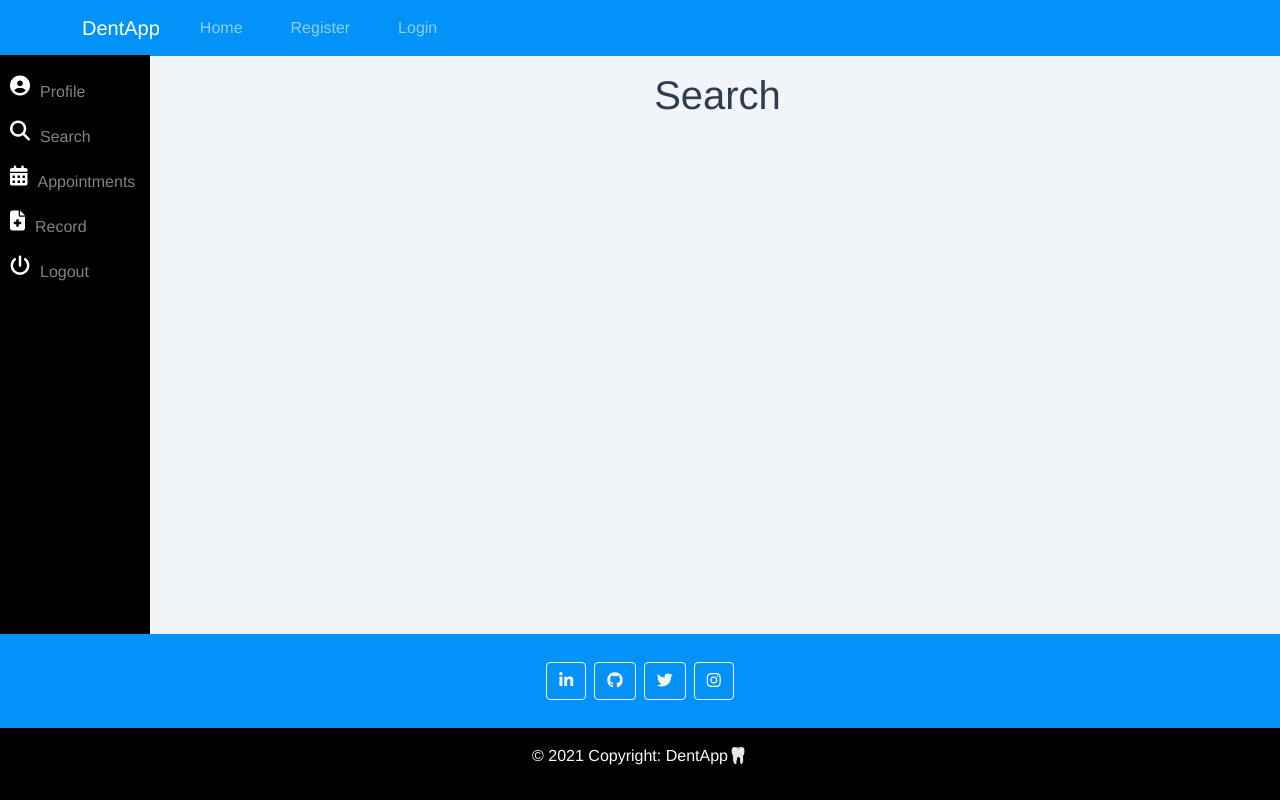
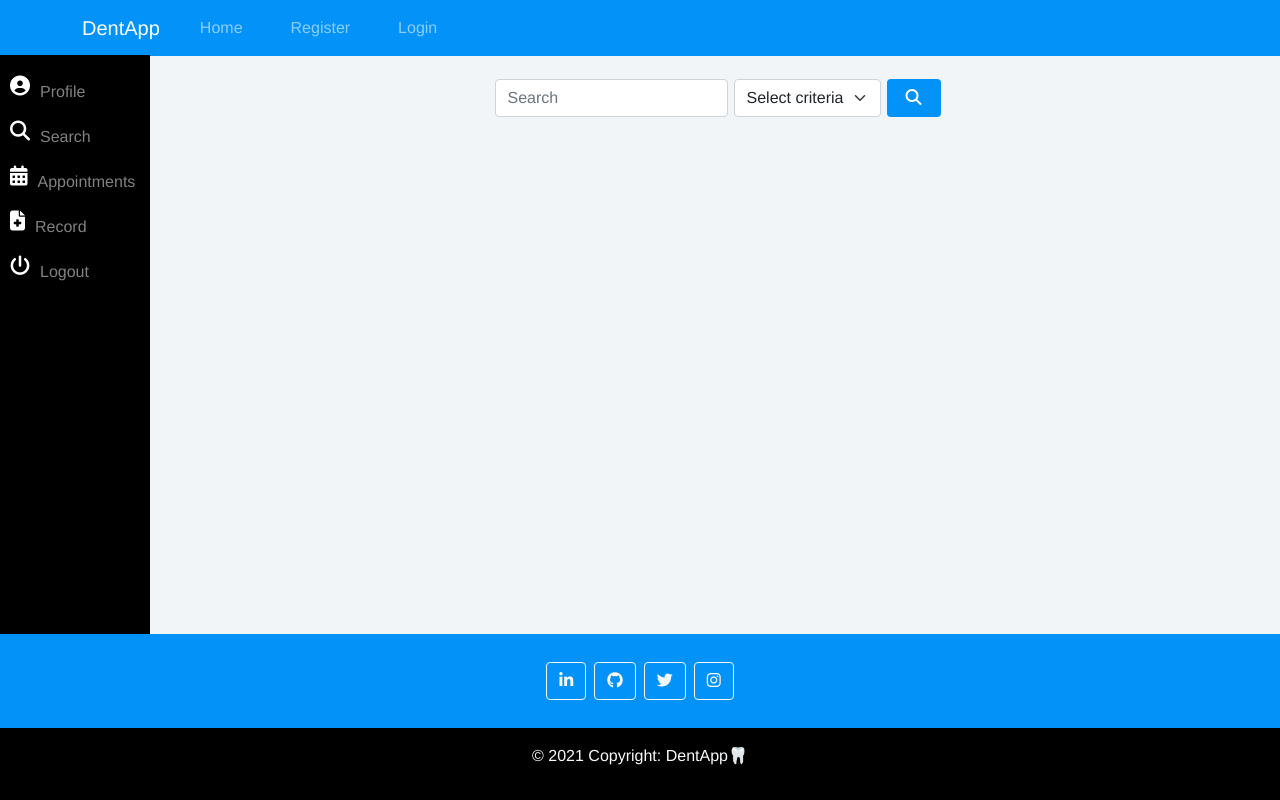
Before and after one commit to ibobev/dent-appointment-system, a Vue app in the folder client/: page /patient/search in a window 1280 px wide. Built offline with nearby package versions, Linux system fonts and the light colour scheme.

Commit message:
Added Search bar in Patient Search view

```diff
--- /dev/null
+++ b/client/src/components/SearchForm.vue
@@ -0,0 +1,44 @@
+<template>
+  <form class="row mt-2">
+    <div class="form-group col-auto p-0">
+      <input
+        type="search"
+        id="search-form"
+        placeholder="Search"
+        class="form-control"
+      />
+    </div>
+    <div id="criteria" class="form-group col-auto">
+      <select  name="criteria-list" class="form-select">
+        <option selected>Select criteria</option>
+        <option value="name">Name</option>
+        <option value="city">City</option>
+        <option value="expertise">Expertise</option>
+        <option value="rating">Rating</option>
+      </select>
+    </div>
+    <button type="button" class="btn col-auto">
+      <i class="fas fa-search"></i>
+    </button>
+  </form>
+</template>
+
+<style scoped>
+
+#criteria{
+  padding-left:6px;
+  padding-right:6px;
+}
+
+button{
+  background-color: #0292f8;
+  color:#fff;
+  padding-left:18px;
+  padding-right: 18px;
+}
+
+</style>
+
+<script>
+export default {};
+</script>
--- a/client/src/views/Patient/Search.vue
+++ b/client/src/views/Patient/Search.vue
@@ -1,12 +1,21 @@
 <template>
   <main>
-    <h1 class="text-center">Search</h1>
+    <div id="search-content" class="d-flex justify-content-center">
+    <SearchForm />
+    </div>
   </main>
 </template>
 
 <style scoped>
+
 </style>
 
 <script>
-export default {};
+import SearchForm from '../../components/SearchForm.vue';
+export default {
+  name:"Search",
+  components: {
+    SearchForm,
+  }
+};
 </script>
```
